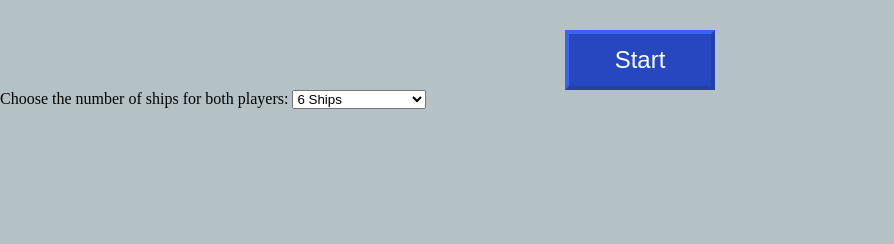
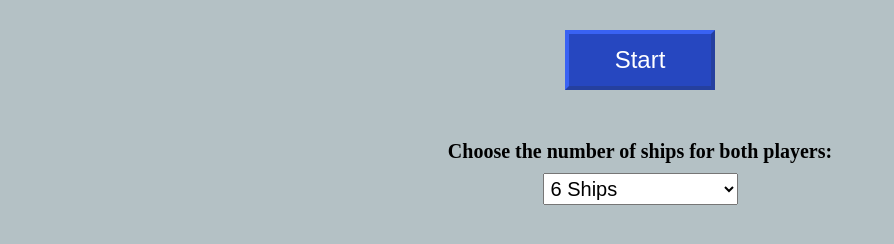
Before and after one commit to Lintalou/Battleship, a website with bundled scripts: page src/index.html in a window 1280 px wide. Shown: the whole page, without its empty margins (0-894 px from the left). Built offline with nearby package versions, Linux system fonts and the light colour scheme.

Commit message:
Styled the select box.

```diff
--- a/src/style.css
+++ b/src/style.css
@@ -66,3 +66,21 @@ body {
 #boardContainer #primaryBoard div[data-state="hitShip"] {
     background-color: #048e8e;
 }
+
+#selectContainer {
+    display: flex;
+    flex-direction: column;
+    align-items: center;
+    margin-top: 50px;
+    gap: 10px;
+}
+
+#selectContainer label {
+    font-size: 20px;
+    font-weight: bold;
+}
+
+#selectContainer select {
+    padding: 3px;
+    font-size: 20px;
+}
```
